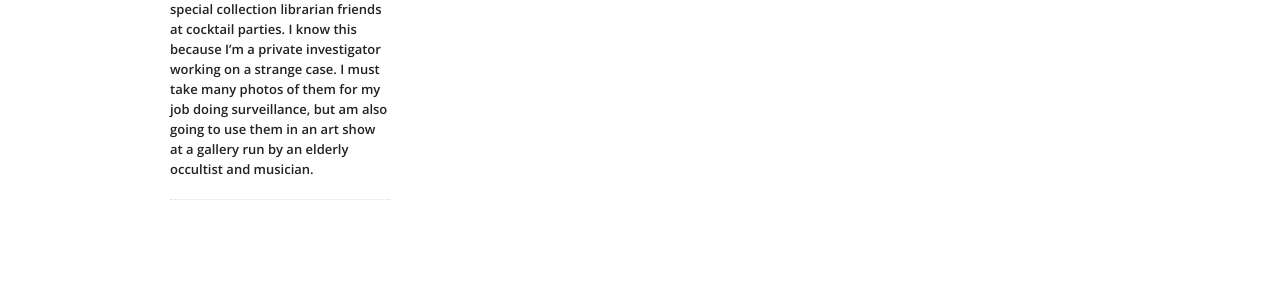
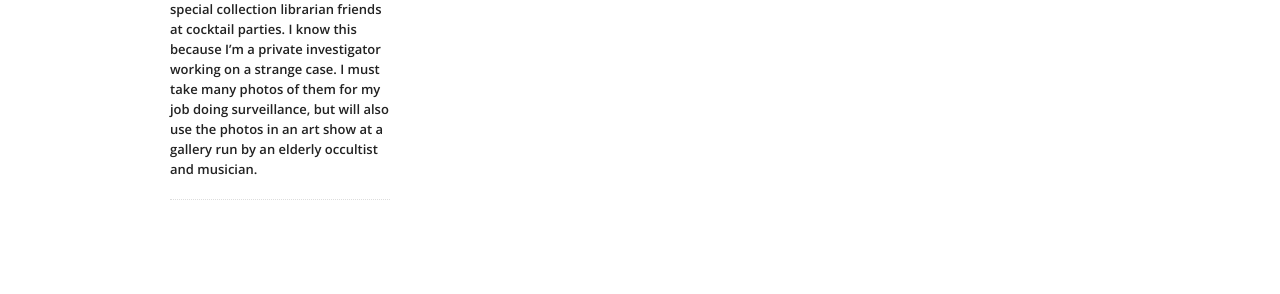
Before and after one commit to mbutler/mbutler.github.io, a Jekyll site: the page built from index.html, in a window 1280 px wide. Shown: the part 568-862 px from the top of the page. Built offline with Jekyll 4.4.1, drawn with Linux system fonts in a browser that asks for light colours; nearby versions of some CDN libraries; some of the changed text lies outside the part shown.

Commit message:
Update sidebar.html

```diff
--- a/_includes/sidebar.html
+++ b/_includes/sidebar.html
@@ -8,6 +8,6 @@
   </div>
   <div id="bio">
   <p>I would like to live in a world where there are many British anthropologists dressed in jackets-and-ties who easily receive grants for paranormal research. They are professors at a school in a Royal museum and have grad student assistants who monitor energy fields with gadgets. Their fieldwork takes them to the South Pacific, Stonehenge, or Roman ruins somewhere in the Mediterranean.</p>
-  </p>They routinely stumble into old special collection librarian friends at cocktail parties. I know this because I’m a private investigator working on a strange case. I must take many photos of them for my job doing surveillance, but am also going to use them in an art show at a gallery run by an elderly occultist and musician. </p>
+  </p>They routinely stumble into old special collection librarian friends at cocktail parties. I know this because I’m a private investigator working on a strange case. I must take many photos of them for my job doing surveillance, but will also use the photos in an art show at a gallery run by an elderly occultist and musician. </p>
   </div>
 </nav>
```
